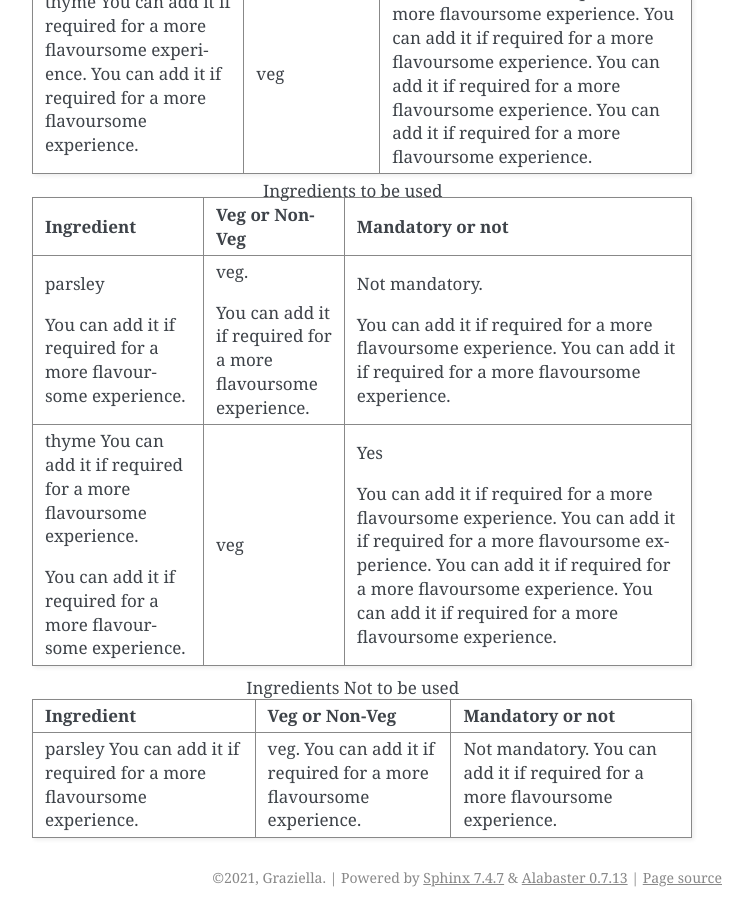
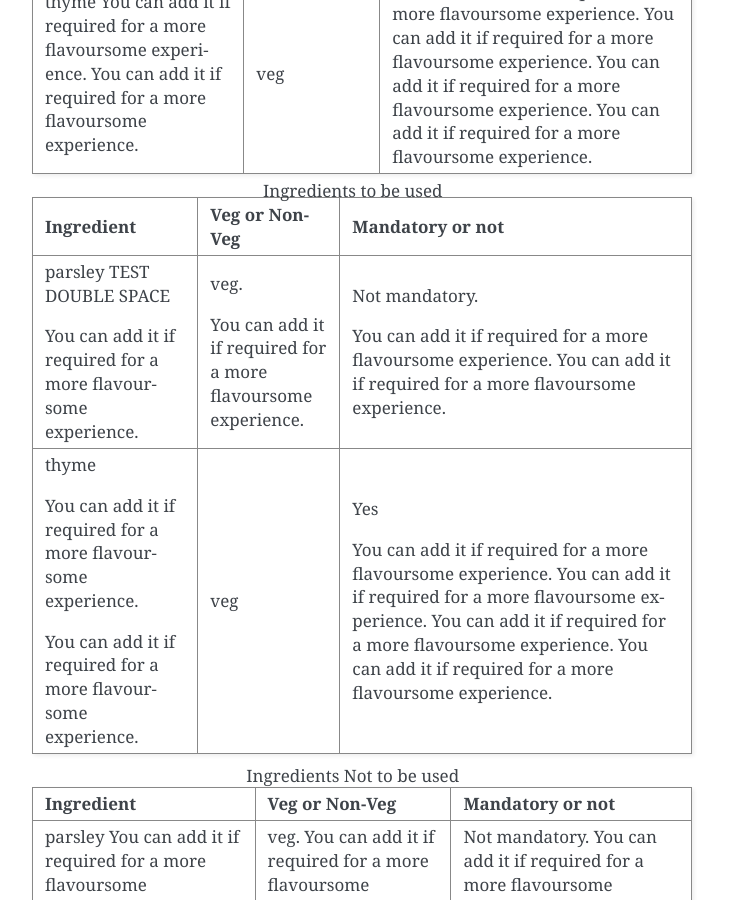
Before and after one commit to PriyankaLiz/rtd3-tutorial, a Sphinx documentation site: the page built from docs/source/usage.rst, in a window 1280 px wide and 900 px high, scrolled down 1486 px. Shown: the whole window, without its empty margins (388-1140 px from the left). Built offline with Sphinx 7.4.7, drawn with Linux system fonts in a browser that asks for light colours.

Commit message:
Testing with double space

```diff
--- a/docs/source/usage.rst
+++ b/docs/source/usage.rst
@@ -73,7 +73,8 @@ parsley You can add it if required for a more flavoursome experience.
     * - Ingredient
       - Veg or Non-Veg
       - Mandatory or not
-    * - parsley
+    * - parsley TEST DOUBLE SPACE
+
 
         You can add it if required for a more flavoursome experience.
       - veg.
@@ -84,6 +85,7 @@ parsley You can add it if required for a more flavoursome experience.
         You can add it if required for a more flavoursome experience.
         You can add it if required for a more flavoursome experience.
     * - thyme
+
         You can add it if required for a more flavoursome experience.
 
         You can add it if required for a more flavoursome experience.
```
